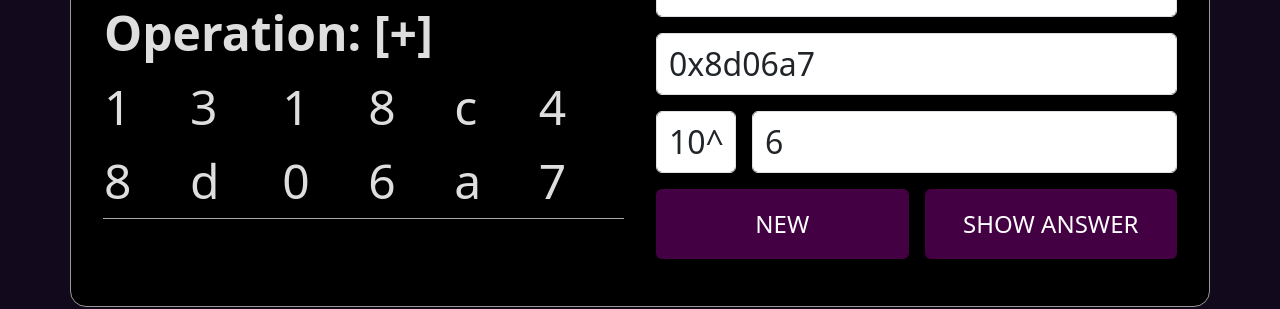
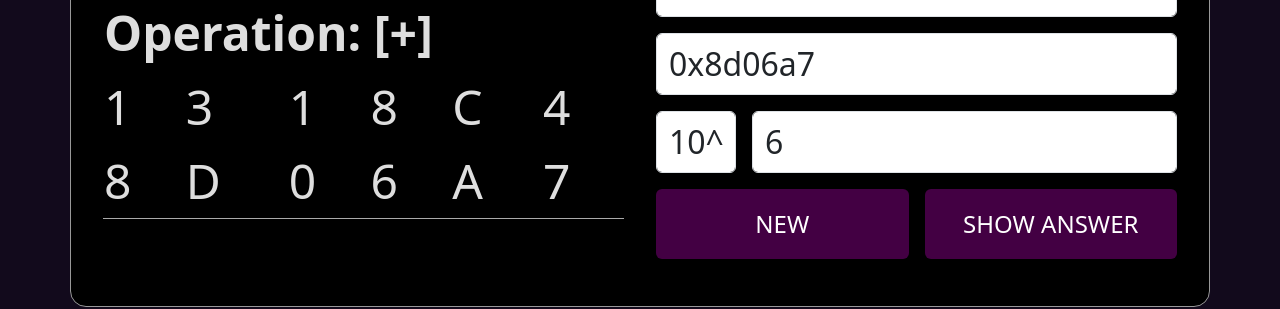
Before and after one commit to bartek-barszczewski/hex_calc_trainer, a React (Create React App) app in the folder client/: page / in a window 1280 px wide. Shown: the part 452-761 px from the top of the page. Built offline with nearby package versions, Linux system fonts and the light colour scheme.

Commit message:
Adjust: columns for hex numbers

```diff
--- a/client/src/components/FormRandomInputHex.js
+++ b/client/src/components/FormRandomInputHex.js
@@ -111,6 +111,9 @@ const FormRandomInputHex = () => {
     const hex2 = hexadecimalNumbers.hex2.toString(16).split("");
     const hexResult = result && result.indexOf("0x") === -1 ? result.split("") : result.replace("0x", "").split("");
 
+    const diffHex1 = hex2.length - hex1.length !== -1 && hex2.length - hex1.length !== 0;
+    const diffHex2 = hex1.length - hex2.length !== -1 && hex1.length - hex2.length !== 0;
+
     const hex1Columns = hex1.map((hex, index) => {
         return <td key={`${index}_hex_1`}>{hex}</td>;
     });
@@ -142,10 +145,13 @@ const FormRandomInputHex = () => {
                                         </thead>
                                         <tbody>
                                             <tr>
+                                                {!result.length && diffHex1 && <td></td>}
                                                 {columnsToFillForHex1}
                                                 {hex1Columns}
                                             </tr>
                                             <tr>
+                                                {!result.length && diffHex2 && <td></td>}
+
                                                 {columnsToFillForHex2}
                                                 {hex2Columns}
                                             </tr>
--- a/client/src/style/main.css
+++ b/client/src/style/main.css
@@ -121,3 +121,7 @@ input {
 .text_aling_right {
     text-align: right;
 }
+
+td {
+    text-transform: uppercase;
+}
```
